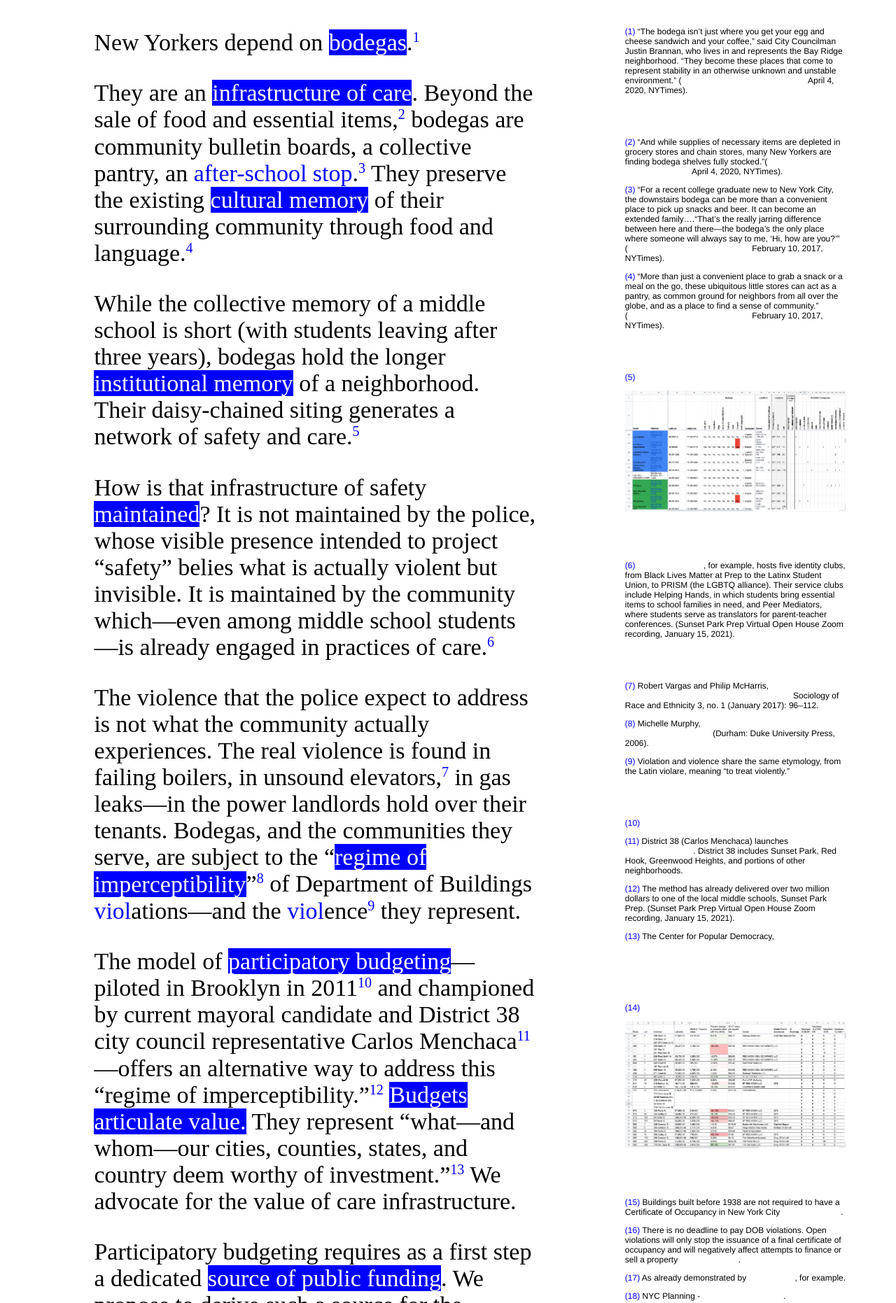
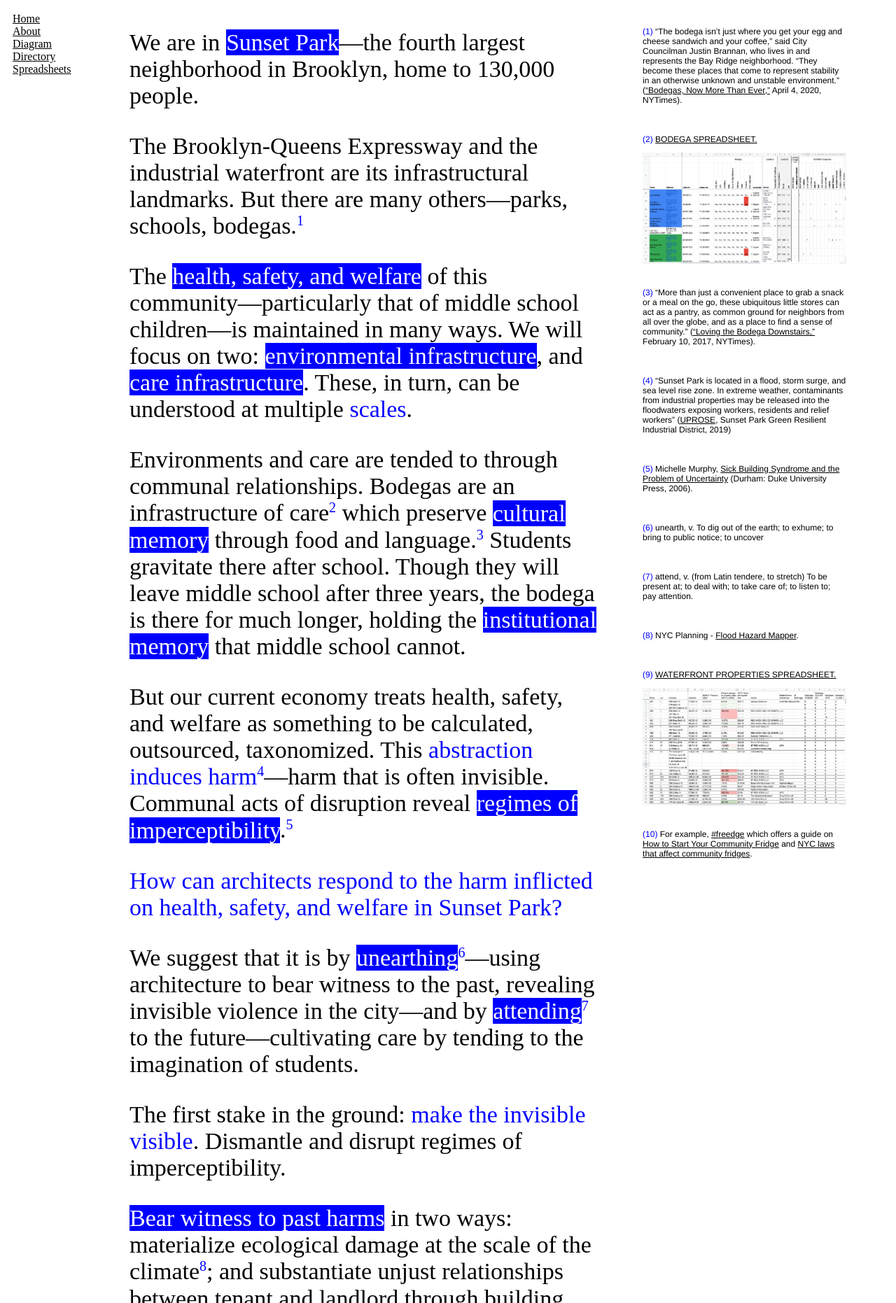
Before and after one commit to colfordc/value, a plain HTML site: page about.html in a window 1280 px wide. Shown: the top 1862 px of the page at 70% size. Drawn offline with Linux system fonts and the light colour scheme.

Commit message:
about page

```diff
--- a/about.html
+++ b/about.html
@@ -3,7 +3,7 @@
 	<head>
 		<meta charset="UTF-8">
 		<meta name="description" content="Value">
-		<title>Valuing Bodegas</title>
+		<title>Unearthing / Attending</title>
 		<link rel="stylesheet" href="style.css">
 		<link rel="shortcut icon" type="image/png" href="images/favicon.png">
 	</head>
@@ -17,88 +17,76 @@
 		<main>
 			<div class="fixed-header">
 				<nav>
-					<a href="index.html">Home</a><br>
-					<a href="about.html">About</a><br>
-					<a href="diagram.html">Diagram</a><br>
-					<a href="directory.html">Directory</a><br>
-					<a href="spreadsheets.html">Spreadsheets</a>
+					<a class="about" href="index.html">Home</a><br>
+					<a class="about" href="about.html">About</a><br>
+					<a class="about" href="diagram.html">Diagram</a><br>
+					<a class="about" href="directory.html">Directory</a><br>
+					<a class="about" href="spreadsheets.html">Spreadsheets</a>
 				</nav>
 			</div>
+
 
 			<span>
 				<div class="footnote">
 					<br>
-					<p id="footnote"><em>(1)</em> “The bodega isn’t just where you get your egg and cheese sandwich and your coffee,” said City Councilman Justin Brannan, who lives in and represents the Bay Ridge neighborhood. “They become these places that come to represent stability in an otherwise unknown and unstable environment.” (<a href="https://www.nytimes.com/2020/04/09/nyregion/bodegas-coronavirus-nyc.html">“Bodegas, Now More Than Ever,”</a> April 4, 2020, NYTimes).</p>
+					<p id="footnote"><em>(1)</em> “The bodega isn’t just where you get your egg and cheese sandwich and your coffee,” said City Councilman Justin Brannan, who lives in and represents the Bay Ridge neighborhood. “They become these places that come to represent stability in an otherwise unknown and unstable environment.” (<a class="about" href="https://www.nytimes.com/2020/04/09/nyregion/bodegas-coronavirus-nyc.html">“Bodegas, Now More Than Ever,”</a> April 4, 2020, NYTimes).</p>
 					<br>
-					<br>
-					<p id="footnote"><em>(2)</em> “And while supplies of necessary items are depleted in grocery stores and chain stores, many New Yorkers are finding bodega shelves fully stocked.”(<a href="https://www.nytimes.com/2020/04/09/nyregion/bodegas-coronavirus-nyc.html">“Bodegas, Now More Than Ever,”</a> April 4, 2020, NYTimes).</p>
-					<p id="footnote"><em>(3)</em> “For a recent college graduate new to New York City, the downstairs bodega can be more than a convenient place to pick up snacks and beer. It can become an extended family….“That’s the really jarring difference between here and there—the bodega’s the only place where someone will always say to me, ‘Hi, how are you?’” (<a href="https://www.nytimes.com/2017/02/10/realestate/loving-the-bodega-downstairs.html?searchResultPosition=2">“Loving the Bodega Downstairs,”</a> February 10, 2017, NYTimes).</p>
-					<p id="footnote"><em>(4)</em> “More than just a convenient place to grab a snack or a meal on the go, these ubiquitous little stores can act as a pantry, as common ground for neighbors from all over the globe, and as a place to find a sense of community.” (<a href="https://www.nytimes.com/2017/02/10/realestate/loving-the-bodega-downstairs.html?searchResultPosition=2">“Loving the Bodega Downstairs,”</a> February 10, 2017, NYTimes).</p>
-					<br>
-					<br>
-					<p id="footnote"><em>(5)</em> <a href="https://docs.google.com/spreadsheets/d/1fzUnOn7S0OzYDmiQ9P5bbaUwi5DOpMLhAWTpyom8Ybc/edit#gid=0">BODEGA SPREADSHEET.</a></p>
+					<p id="footnote"><em>(2)</em> <a class="about" href="https://docs.google.com/spreadsheets/d/1fzUnOn7S0OzYDmiQ9P5bbaUwi5DOpMLhAWTpyom8Ybc/edit#gid=0">BODEGA SPREADSHEET.</a></p>
 					<a href="https://docs.google.com/spreadsheets/d/1fzUnOn7S0OzYDmiQ9P5bbaUwi5DOpMLhAWTpyom8Ybc/edit#gid=0"><img class="footnote-image" src="images/bodega-spreadsheet.png"></a>
 					<br>
 					<br>
+					<p id="footnote"><em>(3)</em> “More than just a convenient place to grab a snack or a meal on the go, these ubiquitous little stores can act as a pantry, as common ground for neighbors from all over the globe, and as a place to find a sense of community.” (<a class="about" href="https://www.nytimes.com/2017/02/10/realestate/loving-the-bodega-downstairs.html?searchResultPosition=2">“Loving the Bodega Downstairs,”</a> February 10, 2017, NYTimes).</p>
 					<br>
+					<p id="footnote"><em>(4)</em> “Sunset Park is located in a flood, storm surge, and sea level rise zone. In extreme weather, contaminants from industrial properties may be released into the floodwaters exposing workers, residents and relief workers” (<a class="about" href="https://static1.squarespace.com/static/581b72c32e69cfaa445932df/t/5d7fa701be8e5528f6bece11/1568646954044/GRID_UPROSE+EDITS.pdf">UPROSE</a>, Sunset Park Green Resilient Industrial District, 2019)</p>
 					<br>
-					<p id="footnote"><em>(6)</em> <a href="https://www.sunsetparkprep.com/">Sunset Park Prep</a>, for example, hosts five identity clubs, from Black Lives Matter at Prep to the Latinx Student Union, to PRISM (the LGBTQ alliance). Their service clubs include Helping Hands, in which students bring essential items to school families in need, and Peer Mediators, where students serve as translators for parent-teacher conferences. (Sunset Park Prep Virtual Open House Zoom recording, January 15, 2021).</p>
+					<p id="footnote"><em>(5)</em> Michelle Murphy, <a class="about" href="https://www.dukeupress.edu/sick-building-syndrome-and-the-problem-of-uncertainty">Sick Building Syndrome and the Problem of Uncertainty</a> (Durham: Duke University Press, 2006).</p>
 					<br>
+					<p id="footnote"><em>(6)</em> unearth, v. To dig out of the earth; to exhume; to bring to public notice; to uncover</p>
 					<br>
-					<p id="footnote"><em>(7)</em> Robert Vargas and Philip McHarris, <a href="https://doi.org/10.1177/2332649216650692">“Race and State in City Police Spending Growth: 1980 to 2010.”</a> Sociology of Race and Ethnicity 3, no. 1 (January 2017): 96–112.</p>
-					<p id="footnote"><em>(8)</em> Michelle Murphy, <a href="https://www.dukeupress.edu/sick-building-syndrome-and-the-problem-of-uncertainty">Sick Building Syndrome and the Problem of Uncertainty</a> (Durham: Duke University Press, 2006).</p>
-					<p id="footnote"><em>(9)</em> Violation and violence share the same etymology, from the Latin violare, meaning “to treat violently.”</p>
+					<p id="footnote"><em>(7)</em> attend, v. (from Latin tendere, to stretch) To be present at; to deal with; to take care of; to listen to; pay attention.</p>
 					<br>
+					<p id="footnote"><em>(8)</em> NYC Planning - <a class="about" href="https://dcp.maps.arcgis.com/apps/webappviewer/index.html?id=1c37d271fba14163bbb520517153d6d5">Flood Hazard Mapper</a>.</p>
 					<br>
-					<p id="footnote"><em>(10)</em> <a href="https://www.participatorybudgeting.org/mission/">The Participatory Budgeting Project.</a></p>
-					<p id="footnote"><em>(11)</em> District 38 (Carlos Menchaca) launches <a href="https://council.nyc.gov/carlos-menchaca/on-to-the-next-phase-of-pbnyc/">Participatory Budgeting Cycle 9</a>. District 38 includes Sunset Park, Red Hook, Greenwood Heights, and portions of other neighborhoods.</p>
-					<p id="footnote"><em>(12)</em> The method has already delivered over two million dollars to one of the local middle schools, Sunset Park Prep. (Sunset Park Prep Virtual Open House Zoom recording, January 15, 2021).</p>
-					<p id="footnote"><em>(13)</em> The Center for Popular Democracy, <a href="https://populardemocracy.org/sites/default/files/Freedom%20To%20Thrive,%20Higher%20Res%20Version.pdf">Freedom to Thrive: Reimagining Safety and Security in Our Communities.</a></p>
-					<br>
-					<br>
-					<p id="footnote"><em>(14)</em> <a href="https://docs.google.com/spreadsheets/d/1jFabbush2ucLluP6yHpwg6rkPgDZycNLpn7Agcuso5k/edit#gid=0">WATERFRONT PROPERTIES SPREADSHEET.</a></p>
+					<p id="footnote"><em>(9)</em> <a class="about" href="https://docs.google.com/spreadsheets/d/1jFabbush2ucLluP6yHpwg6rkPgDZycNLpn7Agcuso5k/edit#gid=0">WATERFRONT PROPERTIES SPREADSHEET.</a></p>
 					<a href="https://docs.google.com/spreadsheets/d/1jFabbush2ucLluP6yHpwg6rkPgDZycNLpn7Agcuso5k/edit#gid=0"><img class="footnote-image" src="images/dob-spreadsheet.png"></a>
 					<br>
 					<br>
-					<br>
-					<br>
-					<p id="footnote"><em>(15)</em> Buildings built before 1938 are not required to have a Certificate of Occupancy in New York City <a href="https://www1.nyc.gov/site/buildings/homeowner/certificate-of-occupancy.page">(per NYC DOB)</a>.</p>
-					<p id="footnote"><em>(16)</em> There is no deadline to pay DOB violations. Open violations will only stop the issuance of a final certificate of occupancy and will negatively affect attempts to finance or sell a property <a href="https://www1.nyc.gov/site/buildings/safety/boiler-faqs.page#boiler_faq_q1">(per NYC DOB)</a>.</p>
-					<p id="footnote"><em>(17)</em> As already demonstrated by <a href="https://industrycity.com/">Industry City</a>, for example.</p>
-					<p id="footnote"><em>(18)</em> NYC Planning - <a href="https://dcp.maps.arcgis.com/apps/webappviewer/index.html?id=1c37d271fba14163bbb520517153d6d5">Flood Hazard Mapper</a>.</p>
-					<br>
-					<br>
-					<p id="footnote"><em>(19)</em> For example, <a href="http://nycreic.com/">NYC Real Estate Investment Cooperative</a>.</p>
-					<p id="footnote"><em>(20)</em> The <a href="https://www.newyorkharborschool.org/">New York Harbor School</a> on Governor’s Island is a high school that focuses on environmentalism in education and work-based learning, including the restoration of one billion live oysters to the New York Bay as part of the <a href="https://www.newyorkharborschool.org/billionoysterproject.html">“Billion Oyster Project.”</a></p>
-					<br>
-					<br>
-					<p id="footnote"><em>(21)</em> For example, <a href="https://freedge.org/">#freedge</a> which offers a guide on <a href="https://drive.google.com/file/d/0ByNpGtZ0hcfaSUNEbFZpLXJKVW8/view">How to Start Your Community Fridge</a> and <a href="https://drive.google.com/file/d/1qAxVwL7Pfrqv36cGYZRajaqZhXLBMTrv/view">NYC laws that affect community fridges</a>.</p>
-					<p id="footnote"><em>(22)</em>  Per <a href="https://www1.nyc.gov/assets/buildings/apps/pdf_viewer/viewer.html?file=2014CC_AC_Chapter3_Maintenance_of_Buildings.pdf&section=conscode_2014">NYC 2014 Building Code 28-303.2</a>, low pressure boiler inspectors must be in compliance with NYS labor law but are not required to be employed by an insurance company. This leaves room for members of the public to receive training and perform their own boiler inspections.</p>
+					<p id="footnote"><em>(10)</em> For example, <a class="about" href="https://freedge.org/">#freedge</a> which offers a guide on <a class="about" href="https://drive.google.com/file/d/0ByNpGtZ0hcfaSUNEbFZpLXJKVW8/view">How to Start Your Community Fridge</a> and <a class="about" href="https://drive.google.com/file/d/1qAxVwL7Pfrqv36cGYZRajaqZhXLBMTrv/view">NYC laws that affect community fridges</a>.</p>
+
 
 				</div>
 
 				<div class="text">
-					<p id="about">New Yorkers depend on <mark>bodegas</mark>.<sup>1</sup></p>
-					<p id="about">They are an <mark>infrastructure of care</mark>. Beyond the sale of food and essential items,<sup>2</sup> bodegas are community bulletin boards, a collective pantry, an <em>after-school stop</em>.<sup>3</sup> They preserve the existing <mark>cultural memory</mark> of their surrounding community through food and language.<sup>4</sup></p>
-					<p id="about">While the collective memory of a middle school is short (with students leaving after three years), bodegas hold the longer <mark>institutional memory</mark> of a neighborhood. Their daisy-chained siting generates a network of safety and care.<sup>5</sup></p>
-					<p id="about">How is that infrastructure of safety <mark>maintained</mark>? It is not maintained by the police, whose visible presence intended to project “safety” belies what is actually violent but invisible. It is maintained by the community which—even among middle school students—is already engaged in practices of care.<sup>6</sup></p>
-					<p id="about">The violence that the police expect to address is not what the community actually experiences. The real violence is found in failing boilers, in unsound elevators,<sup>7</sup> in gas leaks—in the power landlords hold over their tenants. Bodegas, and the communities they serve, are subject to the “<mark>regime of imperceptibility</mark>”<sup>8</sup> of Department of Buildings <em>viol</em>ations—and the <em>viol</em>ence<sup>9</sup> they represent.</p>
-					<p id="about">The model of <mark>participatory budgeting</mark>—piloted in Brooklyn in 2011<sup>10</sup> and championed by current mayoral candidate and District 38 city council representative Carlos Menchaca<sup>11</sup>—offers an alternative way to address this “regime of imperceptibility.”<sup>12</sup> <mark>Budgets articulate value.</mark> They represent “what—and whom—our cities, counties, states, and country deem worthy of investment.”<sup>13</sup> We advocate for the value of care infrastructure.</p>
-					<p id="about">Participatory budgeting requires as a first step a dedicated <mark>source of public funding</mark>. We propose to derive such a source for the District 15 community from the <mark>waterfront resources</mark> in Red Hook and Sunset Park. Along the waterfront, city- and privately-owned properties collect quarterly and annual DOB violations with no apparent recourse. In fact, we can put a dollar amount on the total amount owed: there is <mark>$712,345</mark> in outstanding violation fines from 85 waterfront lots as of today.<sup>14</sup></p>
-					<p id="about">Most built before 1938, these waterfront buildings do not have Certificates of Occupancy<sup>15</sup> and therefore no motivation to pay off their fines.<sup>16</sup> These properties represent a knot in the capitalist system of values: primed for high-end development<sup>17</sup> (an appreciation in value) while facing impending flooding due to climate change<sup>18</sup> (a depreciation in value). Any new development will also require soil remediation due to the historic industrial pollution of the waterfront.</p>
-					<p id="about">Using the money from DOB violations and impending flooding as leverage, we advocate for these unmaintained waterfront properties to be collected in the form of a <mark>Community Land Trust (CLT)</mark>, modeled on existing CLTs in the area<sup>19</sup>. Funding for the CLT could be allocated as a <mark>participatory budget project</mark>, supported by the “pot of money” collected from the cyclical recurrence of boiler (and other) violations. The environmental care infrastructures generated by a CLT are rooted in <mark>education</mark>—for example, the New York Harbor School and its “Billion Oyster Project”<sup>20</sup>—and offer climate resiliency through soil remediation, landscape design, and community gardening.</p>
-					<p id="about">These leveraged and newly constructed resources—from funding, to food, to material waste streams—can be funneled into the infrastructure of bodegas. We propose to create a bodega <mark>maintenance manual</mark> which will synthesize and strategize the potential uses of these resources. Volume 1 will pertain to bodega tenants: community fridges,<sup>21</sup> sidewalk furniture, storefront visibility, and zine printing. Volume 2 will pertain to landlords: low-pressure boiler inspector education,<sup>22</sup> ventilation, plumbing, and gas maintenance. Volume 3 will pertain to the community and the CLT: soil remediation, gardening, and food cultivation.</p>
-					<p id="about">The maintenance manual aims to supplement the existing infrastructures of care in bodegas, using <em>architectural investigation as a form of advocacy</em> for the Sunset Park community.</p>
-					<br>
-					<br>
-					<br>
-					<p id="footnote">Project by Katie Colford and Audrey Tseng Fischer.</p>
-					<br>
-					<br>
-					<br>
+					<p id="about">We are in <mark>Sunset Park</mark>—the fourth largest neighborhood in Brooklyn, home to 130,000 people.</p>
+
+					<p id="about">The Brooklyn-Queens Expressway and the industrial waterfront are its infrastructural landmarks. But there are many others—parks, schools, bodegas.<sup>1</sup></p>
+
+					<p id="about">The <mark>health, safety, and welfare</mark> of this community—particularly that of middle school children—is maintained in many ways. We will focus on two: <mark>environmental infrastructure</mark>, and <mark>care infrastructure</mark>. These, in turn, can be understood at multiple <em>scales</em>.</p>
+
+					<p id="about">Environments and care are tended to through communal relationships. Bodegas are an infrastructure of care<sup>2</sup> which preserve <mark>cultural memory</mark> through food and language.<sup>3</sup> Students gravitate there after school. Though they will leave middle school after three years, the bodega is there for much longer, holding the <mark>institutional memory</mark> that middle school cannot.</p>
+
+					<p id="about">But our current economy treats health, safety, and welfare as something to be calculated, outsourced, taxonomized. This <em>abstraction induces harm</em><sup>4</sup>—harm that is often invisible. Communal acts of disruption reveal <mark>regimes of imperceptibility</mark>.<sup>5</sup></p>
+
+					<p id="about"><em>How can architects respond to the harm inflicted on health, safety, and welfare in Sunset Park?</em></p>
+
+					<p id="about">We suggest that it is by <mark>unearthing</mark><sup>6</sup>—using architecture to bear witness to the past, revealing invisible violence in the city—and by <mark>attending</mark><sup>7</sup> to the future—cultivating care by tending to the imagination of students.</p>
+
+					<p id="about">The first stake in the ground: <em>make the invisible visible</em>. Dismantle and disrupt regimes of imperceptibility.</p>
+
+					<p id="about"><mark>Bear witness to past harms</mark> in two ways: materialize ecological damage at the scale of the climate<sup>8</sup>; and substantiate unjust relationships between tenant and landlord through building violations.<sup>9</sup></p>
+					<p id="about">→ <a class="about" href="tempo1.html">Tempo 1</a></p>
+
+					<p id="about"><mark>Bear witness to the future</mark>: amplify bodega infrastructure to serve communal relationships of care<sup>10</sup>; encourage the work and imagination of students to amplify their agency in building a just future.</p>
+					<p id="about">→ <a class="about" href="tempo2.html">Tempo 2</a></p>
+
+					<p id="about"><mark>Cultivate care</mark>: reposition architecture as professionally and ethically accountable for health, safety, and welfare.</p>
+					<p id="about">→ <a class="about" href="tempo3.html">Tempo 3</a></p>
+
+
 				</div>
 
 			</span>
+
 		</main>
 
 		<footer>
--- a/style.css
+++ b/style.css
@@ -28,6 +28,7 @@ a{
 a:hover{
 	color: blue;
 }
+
 
 li{
 	list-style-type: none;
@@ -119,15 +120,15 @@ mark{
 }
 
 .footnote{
-	width: 25%;
+	width: 23%;
 	float: right;
 	margin-right: 5%;
 }
 
 .text{
-	width: 50%;
+	width: 53%;
 	float: left;
-	margin-left: 10%;
+	margin-left: 14%;
 }
 
 .image{
@@ -353,3 +354,7 @@ mark{
 	width: 100%;
 	margin: auto;
 }
+
+.about{
+	color: black;
+}
```
Also changed, not shown: index_brochure.html (added, +96 -0 lines), 2 other files.
